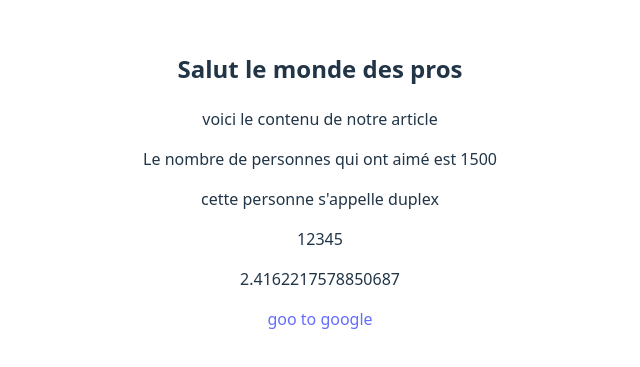
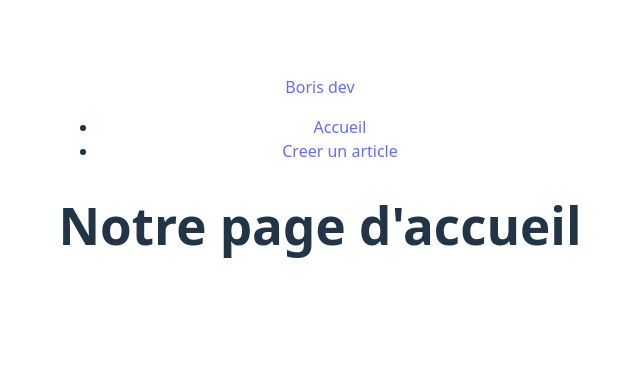
Before and after one commit to rosto-infinity/learn-reatc-js-bproo-dev, a React (Vite) app: page / in a window 1280 px wide. Shown: the part 219-586 px from the top of the page, without its empty margins (320-960 px from the left). Built offline with nearby package versions, Linux system fonts and the light colour scheme.

Commit message:
introduction to components

```diff
--- a/src/App.jsx
+++ b/src/App.jsx
@@ -2,6 +2,9 @@ import { useState } from 'react'
 // import reactLogo from './assets/react.svg'
 // import viteLogo from '/vite.svg'
 import './App.css'
+import Navbar from "./Navbar";
+import Home from "./Home";
+
 
 function App() {
   const [count, setCount] = useState(0)
@@ -35,14 +38,9 @@ const lien="https://google.com";
       <p className="read-the-docs">
         Click on the Vite and React logos to learn more
       </p> */}
-      <div className="contenair">
-        <h2>{title}</h2>
-     <p className="">{article}</p>
-     <p className="">Le nombre de personnes qui ont aimé est {likes}</p>
-     <p>cette personne s'appelle {personne.nom}</p>
-     <p>{[1,2,3,4,5]}</p>
-     <p>{Math.random()*10}</p>
-     <a href={lien}>goo to google</a>
+      <div className="App">
+       <Navbar />
+      <Home/>
       </div>
     </>
   )
--- /dev/null
+++ b/src/Home.jsx
@@ -0,0 +1,9 @@
+const Home = () => {
+    return (
+        <div className="Home">
+            <h1>Notre page d'accueil</h1>
+        </div>
+      );
+}
+
+export default Home;
--- /dev/null
+++ b/src/Navbar.jsx
@@ -0,0 +1,20 @@
+const Navbar = () => {
+  return (
+    <nav className="navbar">
+      <div>
+        <a href="">Boris dev</a>
+      </div>
+      <ul className="liens">
+        <li>
+          <a href="" className="lien">Accueil</a>
+        </li>
+        <li>
+          <a href="" className="lien">Creer un article</a>
+        </li>
+
+      </ul>
+    </nav>
+  );
+};
+
+export default Navbar;
```
